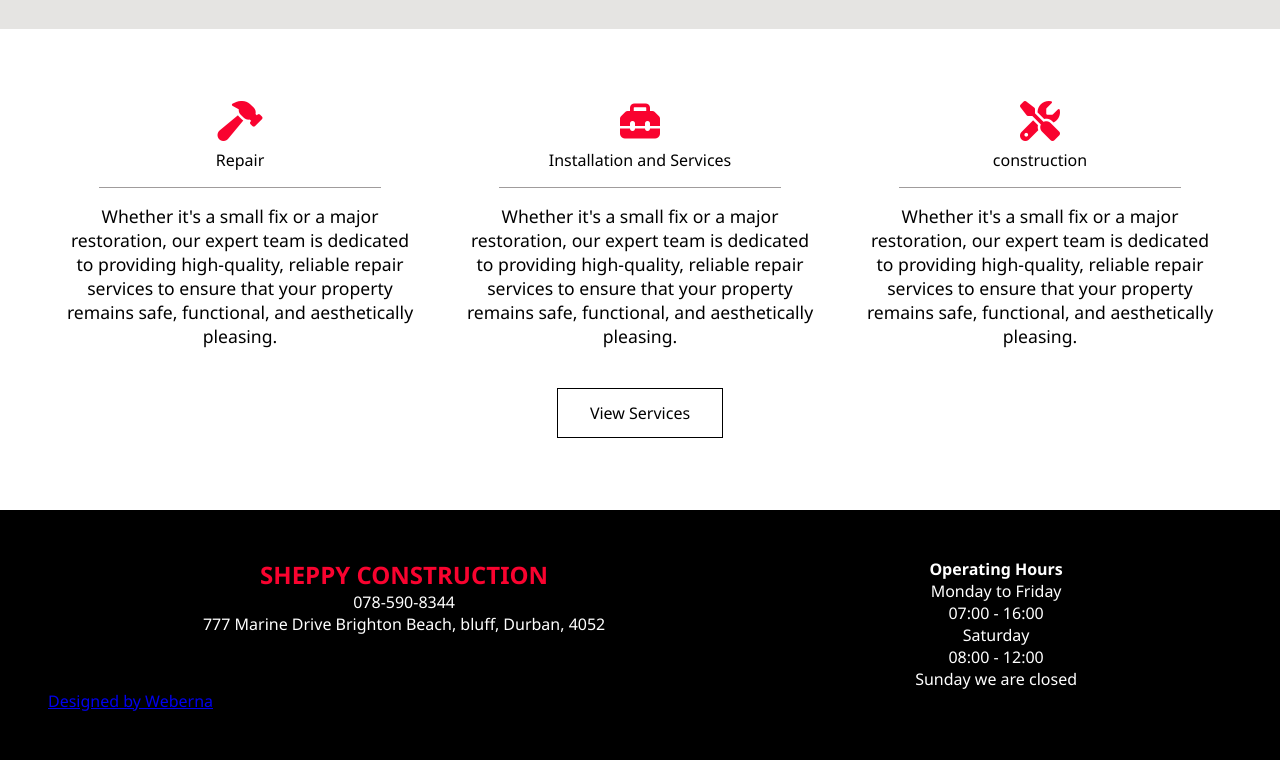
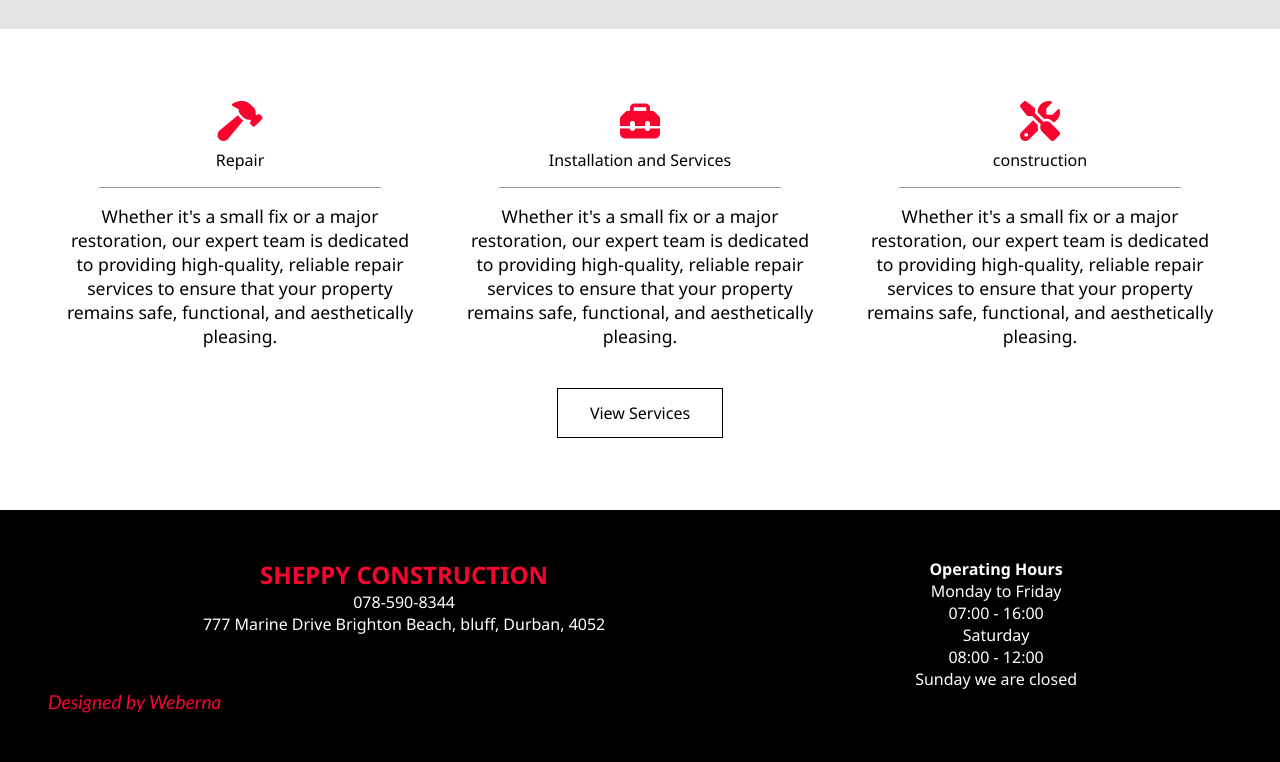
Before and after one commit to Weberna24/Sheppy_Construction, a plain HTML site: page index.html in a window 1280 px wide. Shown: the part 1742-2504 px from the top of the page. Drawn offline with Linux system fonts and the light colour scheme.

Commit message:
Update style.css

```diff
--- a/style.css
+++ b/style.css
@@ -744,6 +744,14 @@
     padding: 3rem 3rem;
   }
 
+  .footer a{
+    color: var(--red);
+    font-size: 1.2rem;
+    font-style: italic;
+    text-decoration: none;
+    font-family:'Gill Sans', 'Gill Sans MT', Calibri, 'Trebuchet MS', sans-serif;
+  }
+
   .footer-wrapper{
     width: 100%;
     display: flex;
```
